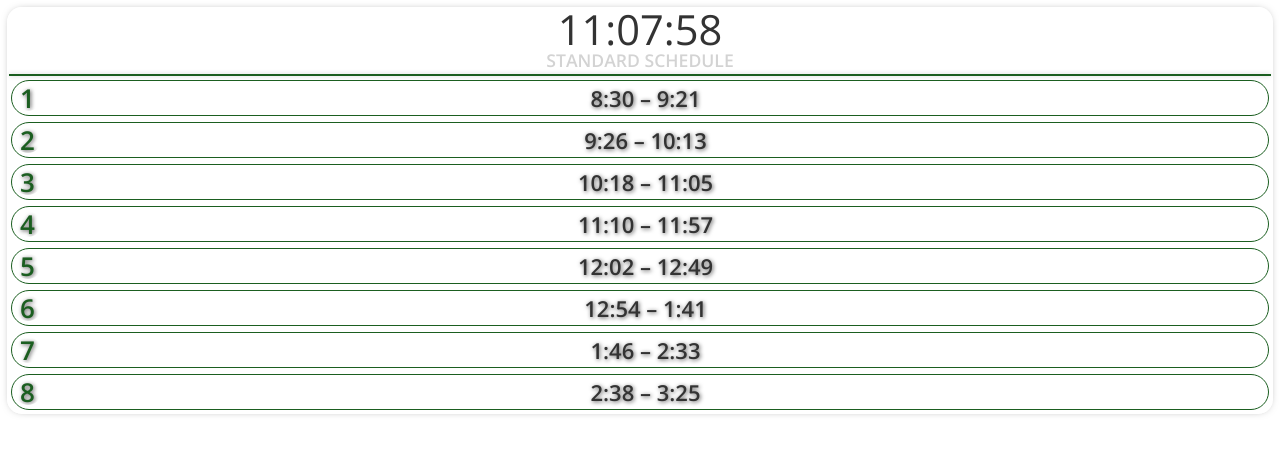
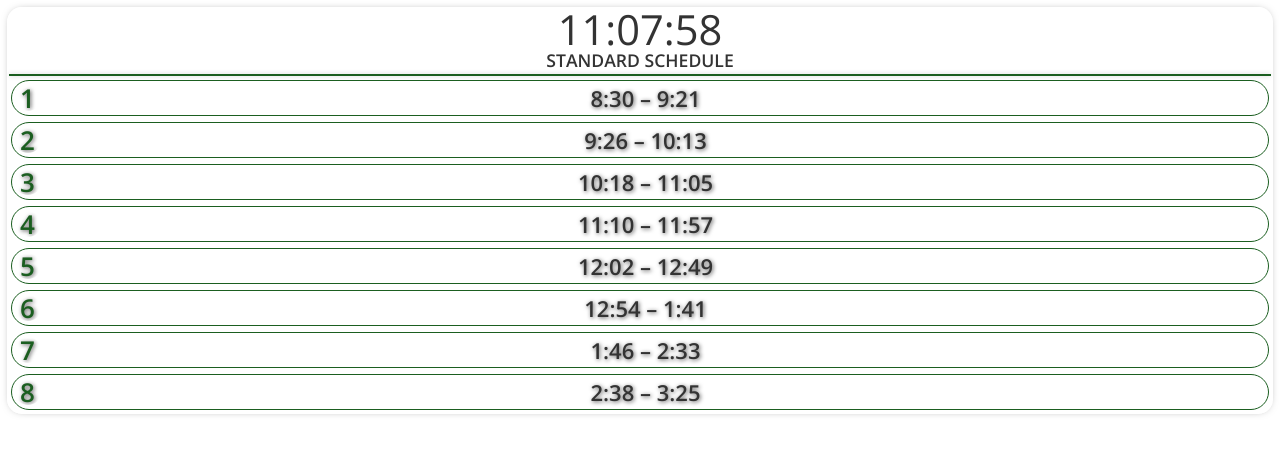
Before and after one commit to stevenson-space/shs, a Vue app: page /tvspace in a window 1280 px wide. Shown: the top 454 px of the page. Built offline with nearby package versions, Linux system fonts and the light colour scheme.

Commit message:
Use secondary text color for TVSpace schedule name

```diff
--- a/src/data/themes.json
+++ b/src/data/themes.json
@@ -205,7 +205,7 @@
         "headerScheduleBackgroundColor": "var(--background)",
         "secondaryBackground": "#696051",
         "primary": "white",
-        "secondary": "white",
+        "secondary": "lightgray",
         "tertiary": "white",
         "iconTextCardColor": "white",
         "iconTextCardInvertColor": "white"
--- a/src/views/TVSpace/TVSpace.vue
+++ b/src/views/TVSpace/TVSpace.vue
@@ -111,7 +111,7 @@ export default {
     margin-bottom: 3px
 
   .schedule-name
-    color: lightgray
+    color: var(--secondary)
     font-weight: bolder
     font-size: 1.1em
     line-height: 1em
```
